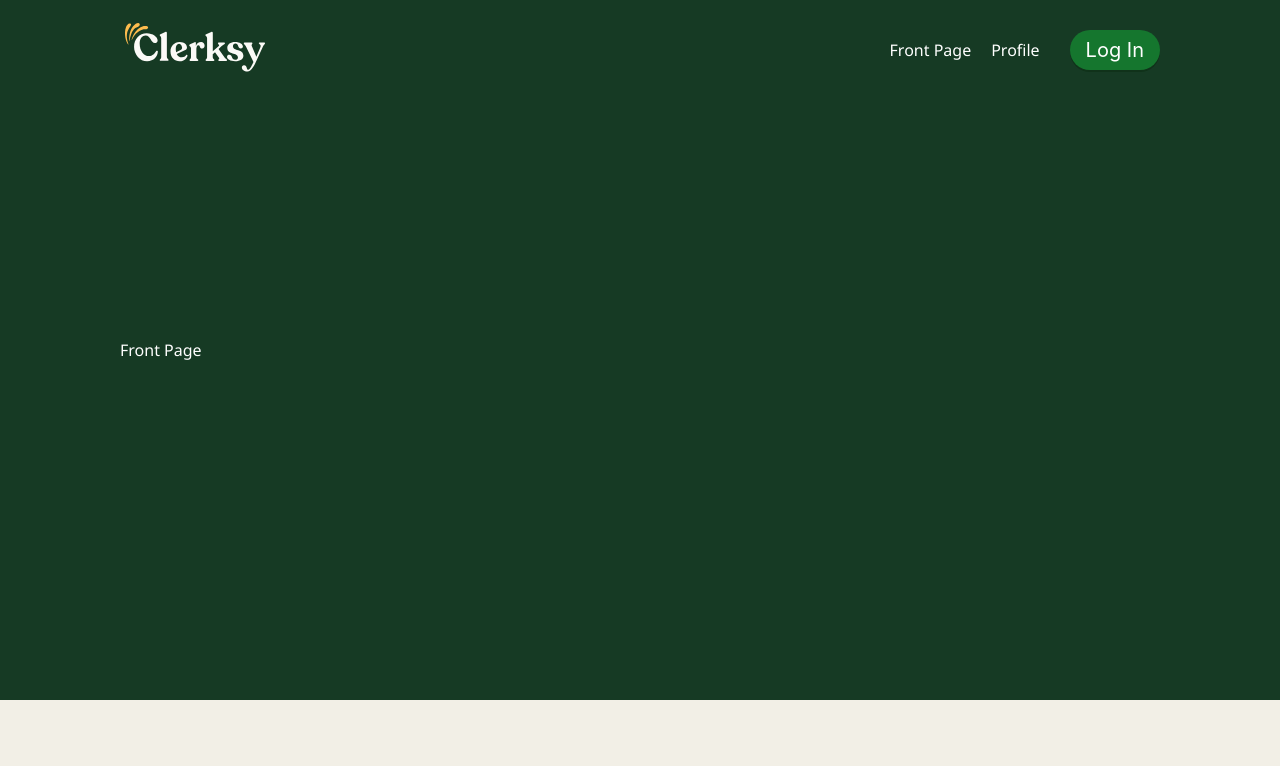
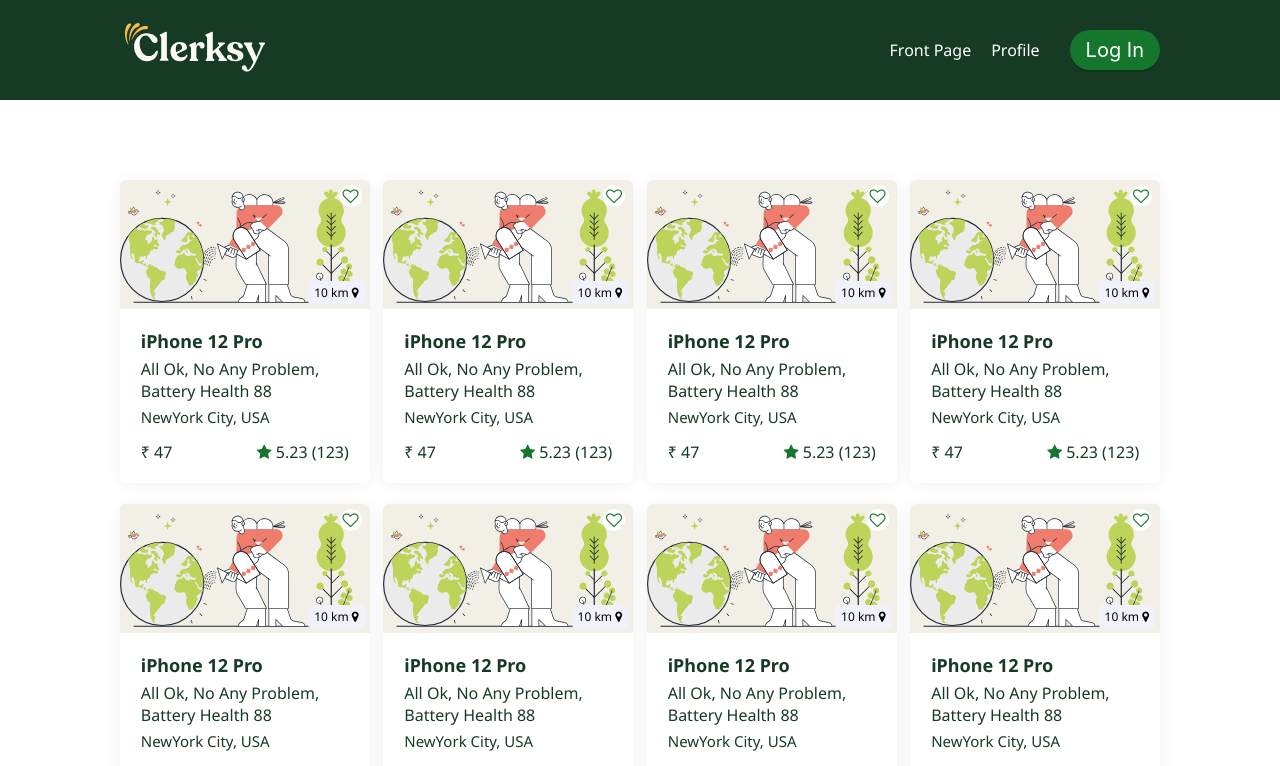
Before and after one commit to shareoh/shareoh-frontend, a Next.js app: page /frontpage in a window 1280 px wide. Shown: the top 766 px of the page. Built offline with nearby package versions, Linux system fonts and the light colour scheme.

Commit message:
item details box in fronpage is added

```diff
--- a/src/components/whyShrCard.js
+++ b/src/components/whyShrCard.js
@@ -5,7 +5,7 @@
 
 const { Title, Text } = Typography;
 
-export default function WhyShrCard({heading}) {
+export default function WhyShrCard({ heading }) {
   return (
     <div className={`${styles.why_shr_card}`}>
       <div className={`${styles.why_shr_card_img}`}>
--- a/src/pages/_app.js
+++ b/src/pages/_app.js
@@ -13,12 +13,14 @@
         fontSizeHeading1:68,
         fontSizeHeading2:48,
         fontSizeHeading3:32,
-        fontSizeHeading4:24
+        fontSizeHeading4:24,
+        fontSizeHeading5:20
       },
     }}>
       <Head>
         <meta name="viewport" content="width=device-width, initial-scale=1" />
         <link rel="icon" href="/favicon.ico" />
+        <link rel="stylesheet" href="https://cdnjs.cloudflare.com/ajax/libs/font-awesome/4.7.0/css/font-awesome.min.css" />
       </Head>
       <Header />
       <Component {...pageProps} />
--- a/src/pages/frontpage.js
+++ b/src/pages/frontpage.js
@@ -1,17 +1,65 @@
 import Head from "next/head";
+import Image from "next/image";
+import { Typography } from "antd";
 import styles from "@/styles/home.module.scss";
 
+import why_shr_card_img from "../../public/img/home/why_shr_card.svg";
+const { Title, Text } = Typography;
+
+
 export default function Frontpage() {
+  const items = [
+    { title: 'iPhone 12 Pro', cost: 47, description: 'All Ok, No Any Problem, Battery Health 88', distance: 10, area: 'NewYork City, USA', rating: 5.23, ratedBy: 123 },
+    { title: 'iPhone 12 Pro', cost: 47, description: 'All Ok, No Any Problem, Battery Health 88', distance: 10, area: 'NewYork City, USA', rating: 5.23, ratedBy: 123 },
+    { title: 'iPhone 12 Pro', cost: 47, description: 'All Ok, No Any Problem, Battery Health 88', distance: 10, area: 'NewYork City, USA', rating: 5.23, ratedBy: 123 },
+    { title: 'iPhone 12 Pro', cost: 47, description: 'All Ok, No Any Problem, Battery Health 88', distance: 10, area: 'NewYork City, USA', rating: 5.23, ratedBy: 123 },
+    { title: 'iPhone 12 Pro', cost: 47, description: 'All Ok, No Any Problem, Battery Health 88', distance: 10, area: 'NewYork City, USA', rating: 5.23, ratedBy: 123 },
+    { title: 'iPhone 12 Pro', cost: 47, description: 'All Ok, No Any Problem, Battery Health 88', distance: 10, area: 'NewYork City, USA', rating: 5.23, ratedBy: 123 },
+    { title: 'iPhone 12 Pro', cost: 47, description: 'All Ok, No Any Problem, Battery Health 88', distance: 10, area: 'NewYork City, USA', rating: 5.23, ratedBy: 123 },
+    { title: 'iPhone 12 Pro', cost: 47, description: 'All Ok, No Any Problem, Battery Health 88', distance: 10, area: 'NewYork City, USA', rating: 5.23, ratedBy: 123 }
+  ]
   return (
     <>
       <Head>
         <title>Share OH! | Frontpage</title>
         <meta name="description" content="Share and Use sources effortlessly with our share oh app" />
       </Head>
-      <div className={`${styles.primary_bg}`}>
-        <div className={`${styles.shr_container} ${styles.section_lr_holder} ${styles.hero_section}`}>
-        <p className={styles.text_white}>Front Page</p>
-      </div>
+      <div className={`${styles.white_bg}`}>
+        <div className={`${styles.shr_container} ${styles.section_padding} ${styles.items_boxes_holder}`}>
+          {items.map((item, key) => (
+            <div key={key} className={`${styles.why_shr_card}`}>
+              <div className={`${styles.item_details_img}`}>
+                <Image
+                  className={`${styles.hero_image}`}
+                  src={why_shr_card_img}
+                  alt="item image"
+                  width={175}
+                  height={120}
+                  priority
+                />
+                <div className={`${styles.item_box_distance}`}>
+                  {item.distance} km <i className="fa fa-map-marker" aria-hidden="true"></i>
+                </div>
+                <div className={`${styles.text_secondary} ${styles.item_box_wishlist}`}>
+                <i class="fa fa-heart-o" aria-hidden="true"></i>
+                </div>
+              </div>
+              <article className={`${styles.text_dark} ${styles.item_details_title}`}>
+                {item.title}
+              </article>
+              <article className={`${styles.text_dark} ${styles.item_details_description}`}>{item.description}</article>
+              <article className={`${styles.text_dark} ${styles.item_details_area}`}>{item.area}</article>
+              <div className={`${styles.itembox_rate_ing_holder}`}>
+              <article className={`${styles.text_dark} ${styles.item_details_price}`}>
+                &#8377; {item.cost}
+              </article>
+              <article className={`${styles.text_dark} ${styles.item_details_rating}`}>
+              <i className={`${styles.text_secondary} fa fa-star`} aria-hidden="true"></i> {item.rating} ({item.ratedBy})
+              </article>
+              </div>
+            </div>
+          ))}
+        </div>
       </div>
     </>
   );
--- a/src/styles/home.module.scss
+++ b/src/styles/home.module.scss
@@ -27,6 +27,9 @@
 }
 .text_dark {
   color: $color-primary !important;
+}
+.text_secondary {
+  color: $color-secondary !important;
 }
 .section_lr_holder {
   display: flex;
@@ -124,14 +127,15 @@
 }
 .why_shr_card {
   flex: 0 0 20%;
-  border-radius: 16px;
+  border-radius: 6px;
   padding: 2% 2%;
   margin-bottom: 2%;
   background-color: #fff;
   box-shadow: 0 2px 16px rgba(0, 0, 0, 0.06);
+  overflow: hidden;
 }
 .why_shr_card_img {
-  width: 175px;
+  width: 100%;
 }
 
 //why share oh section end
@@ -154,3 +158,71 @@
 .ant-btn {
   box-shadow: none !important;
 }
+
+//item details box
+.items_boxes_holder {
+  display: flex;
+  justify-content: space-between;
+  flex-wrap: wrap;
+  margin-top: 100px;
+}
+.item_box_distance{
+  background: #f1f1fc;
+  padding: 3px 6px;
+  border-radius: 4px;
+  width: max-content;
+  font-size: 12px;
+  position: absolute;
+    right: 5px;
+    bottom: 5px;
+}
+.item_box_wishlist{
+  position: absolute;
+    right: 8px;
+    top: 5px;
+    cursor: pointer;
+    width: 18px;
+    height: 18px;
+    background: white;
+    border-radius: 50%;
+    padding: 2px;
+    display: flex;
+    align-items: center;
+    justify-content: center;
+}
+.item_details_img {
+  position: relative;
+    background: #F2EFE6;
+    width: 120%;
+    margin-left: -10%;
+    margin-top: -10%;
+    .fa{
+      margin-top: 3px;
+    }
+}
+.item_details_title{
+  font-size: 18px;
+  margin-top: 20px;
+  font-weight: bold;
+  margin-bottom: 5px;
+}
+.item_details_price{
+  font-size: 16px;
+}
+.item_details_rating{
+  font-size: 16px;
+}
+.item_details_description{
+  font-size: 16px;
+  margin-bottom: 5px;
+
+}
+.item_details_area{
+  font-size: 15px;
+  margin-bottom: 14px;
+}
+.itembox_rate_ing_holder{
+  display: flex;
+  justify-content: space-between;
+  margin-top: 10px;
+}
```
Lines whose indentation alone changed are shown as unchanged.
